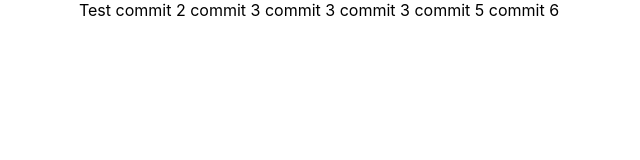
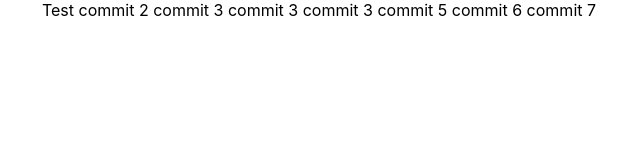
Before and after one commit to Alexandr1991Sh/my-app, a React (Create React App) app: page / in a window 1280 px wide. Shown: the top 160 px of the page, without its empty margins (321-961 px from the left). Built offline with nearby package versions, Linux system fonts and the light colour scheme.

Commit message:
commit 7

```diff
--- a/src/App.tsx
+++ b/src/App.tsx
@@ -11,6 +11,7 @@ function App() {
         commit 3
         commit 5
         commit 6
+        commit 7
     </div>
   );
 }
```
